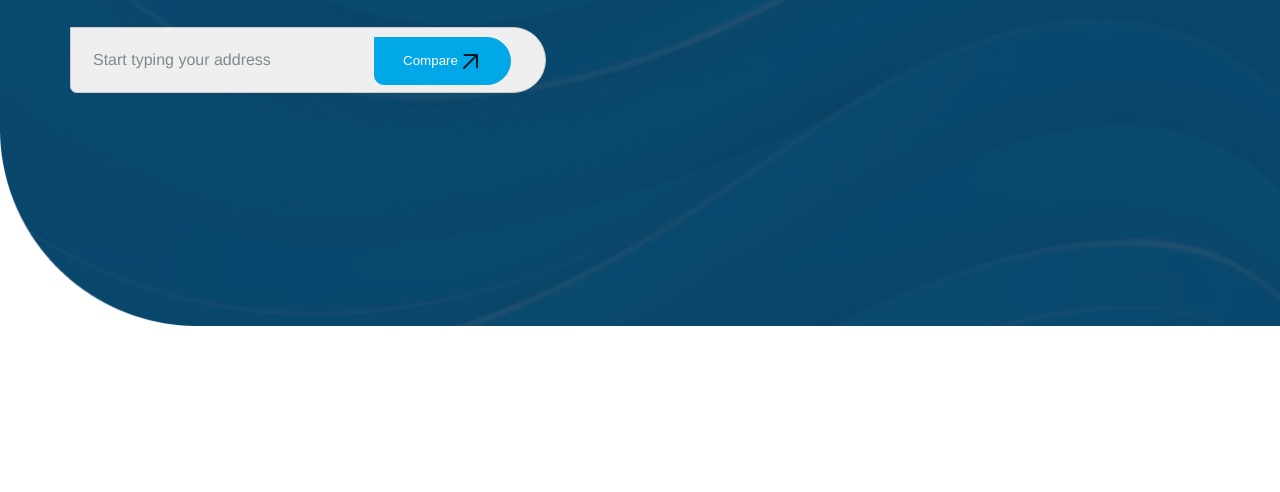
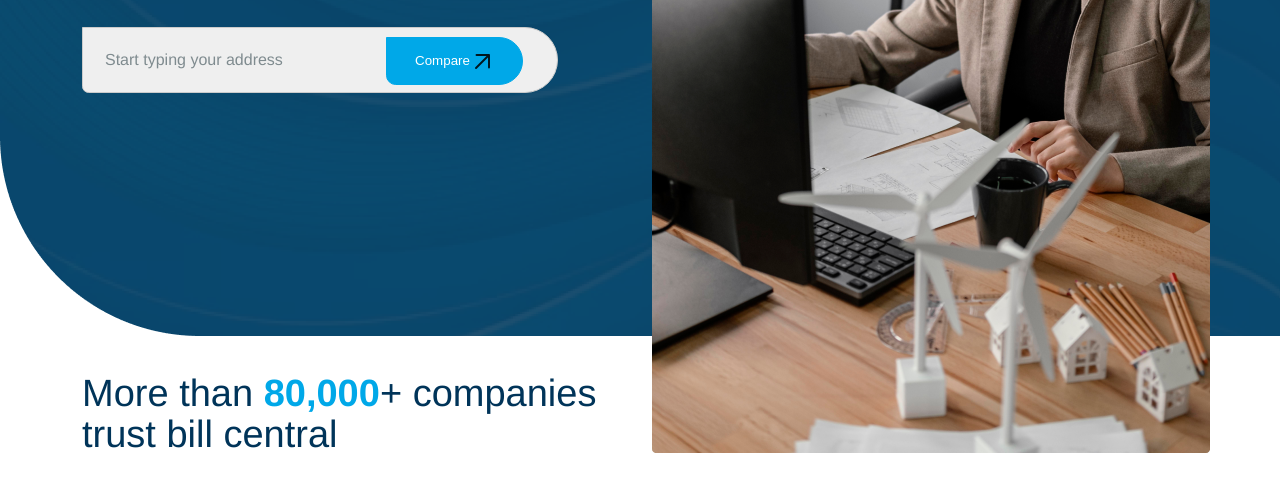
Before and after one commit to pooja-786/home-page-1, a plain HTML site: page index.html in a window 1280 px wide. Shown: the part 474-966 px from the top of the page. Before the commit the page ends 800 px from the top, so only its background shows below. Drawn offline with Linux system fonts and the light colour scheme.

Commit message:
modify page

```diff
--- a/asstes/css/style.css
+++ b/asstes/css/style.css
@@ -22,9 +22,15 @@
     margin-left: -12px;
     margin-right: -12px;
 }
+.col-6 {
+    width: 50%;
+    padding-left: 12px;
+    padding-right: 12px;
+}
+
 
 .col-12 {
-    width: 100;
+    width: 100%;
     padding-left: 12px;
     padding-right: 12px;
 }
@@ -62,6 +68,7 @@ nav {
     background-repeat: no-repeat;
     background-size: cover;
     width: 100%;
+    height: 810px;
 
 }
 
@@ -155,3 +162,26 @@ nav {
     top: 40px;
 
 }
+.text-white {
+    color: var(--White, rgba(255, 255, 255, 1));
+}
+
+.devolepmant-image {
+    margin-top: 100px;
+}
+.more-than {
+font-family: Helvetica;
+    font-size: 38px;
+    font-weight: 400;
+    line-height: 41.8px;
+    color: var(--Prussian-Blue, rgba(0, 52, 89, 1));
+    margin-top: 280px;
+
+}
+.text-modify-1 {
+    font-family: Helvetica;
+        font-size: 38px;
+        font-weight: 700;
+        line-height: 41.8px;
+       color: rgba(0,168,232);
+}
--- a/index.html
+++ b/index.html
@@ -41,9 +41,11 @@
         <div class="container">
             <div class="row">
                 <div class="col-6">
+
                     <h1 class="heading-1">Easily Compare<br>
                         <span class="text-modify">Energy, Gas, and <br>
-                        Internet</span> Plans</h1>
+                            Internet</span> Plans
+                    </h1>
 
                     <p class="paragraph-1">Find and switch to the best energy, gas, and internet plans with ease.<br>
                         Our platform simplifies your search, letting you compare providers and <br>
@@ -52,21 +54,30 @@
                     <div class="position-relative">
                         <button class="btn-2">Start typing your address
                             <button class="btn-3">Compare
-                                <svg width="24" height="24" viewBox="0 0 24 24" fill="none" xmlns="http://www.w3.org/2000/svg">
-                                    <path d="M6 19L19 6M19 6V18.48M19 6H6.52" stroke="#00171F" stroke-width="1.93338" stroke-linecap="round"
-                                        stroke-linejoin="round" />
+                                <svg class="text-white" width="24" height="24" viewBox="0 0 24 24" fill="none"
+                                    xmlns="http://www.w3.org/2000/svg">
+                                    <path d="M6 19L19 6M19 6V18.48M19 6H6.52" stroke="#00171F" stroke-width="1.93338"
+                                        stroke-linecap="round" stroke-linejoin="round" />
                                 </svg>
 
                             </button>
                         </button>
                     </div>
 
+                    <div class="more-than">More than <span class="text-modify-1">80,000</span>+ companies trust bill central</div>
+
+                </div>
+
+                <div class="col-6">
+                    <div class="position-relative">
+                        <img src="./asstes/image/png/devolepmant.png" alt="devolepmant" class="devolepmant-image">
+                        <img src="./asstes/image/png/icon image.png" alt="icon">
+                    </div>
 
 
                 </div>
 
             </div>
-
         </div>
     </section>
 
```
Also changed, not shown: asstes/image/png/devolepmant.png (added), asstes/image/png/icon image.png (added). Lines whose indentation alone changed are shown as unchanged.
